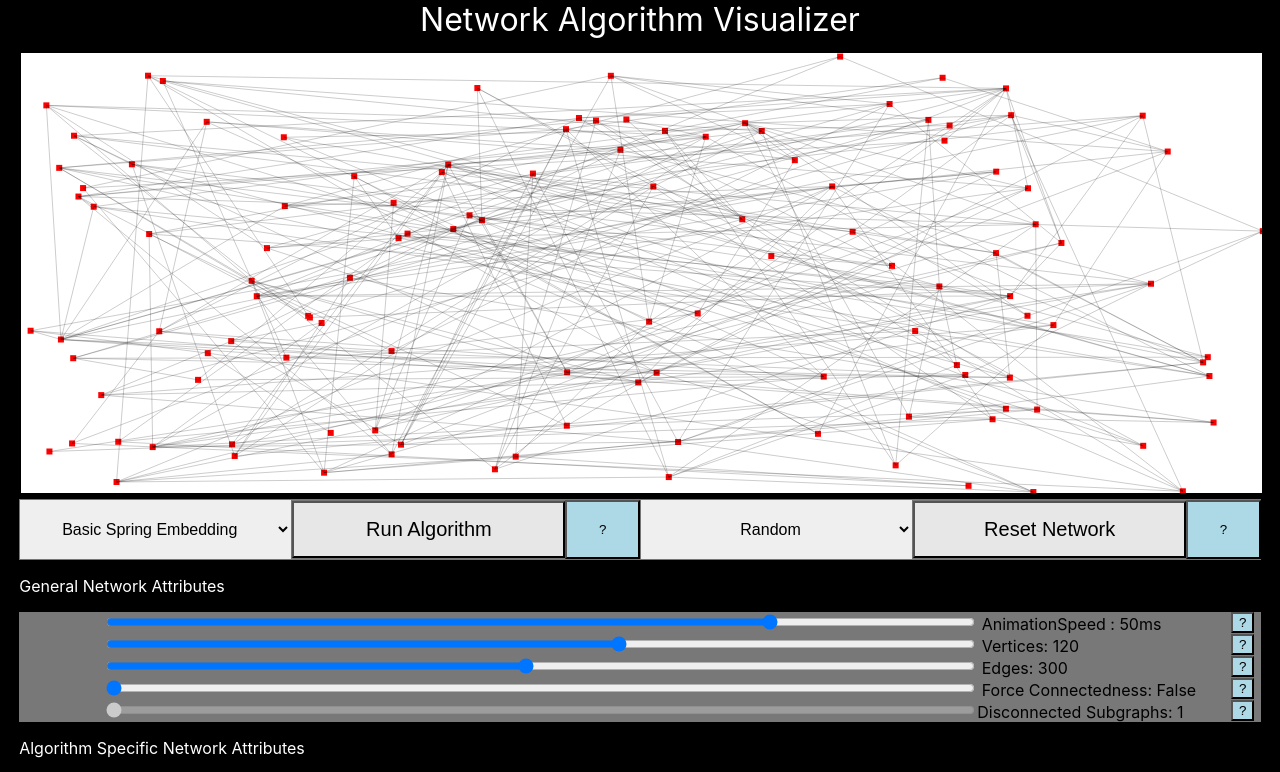
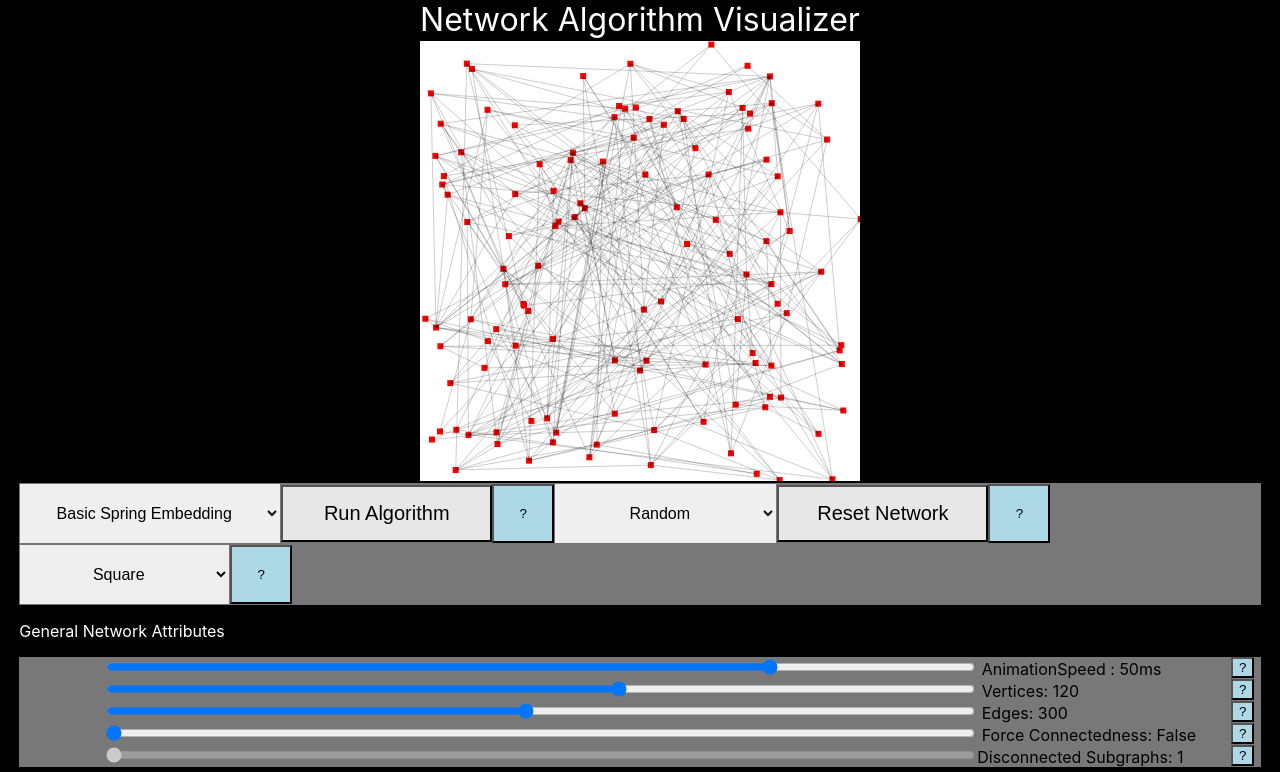
Before and after one commit to alexandreLamarre/Network-Analysis-Visualization, a React (Create React App) app in the folder networks/: page / in a window 1280 px wide. Shown: the top 772 px of the page. Built offline with nearby package versions, Linux system fonts and the light colour scheme.

Commit message:
Network canvases can now have multiple types

```diff
--- a/networks/src/AlgorithmAttributes.js
+++ b/networks/src/AlgorithmAttributes.js
@@ -10,7 +10,7 @@ class AlgorithmAttributes extends React.Component{
     this.state = {
       layout : "spring",
       parentHelp: null,
-      delta: 0.2, //spring
+      delta: 0.1, //spring
       eps : 0.1, //spring
       crep: 1, //spring
       cspring: 2, //spring
@@ -211,14 +211,14 @@ class AlgorithmAttributes extends React.Component{
                   <input className = "slider"
                   type = "range"
                   min = "0"
-                  max = "1"
+                  max = "2"
                   value = {this.state.collision}
                   step = "1"
                   name = "speed" disabled = {this.state.running}
                   onChange = {(event) => this.setCollision(event.target.value)}
                   disabled = {this.state.running}>
                   </input>
-                  <label> Elastic Collision: {this.state.collision === 1? "On": "Off"}</label>
+                  <label> Collision: {this.state.collision ===2? "Orthogonal":this.state.collision === 1? "Elastic": "Inelastic"}</label>
                   <button className = "helpb" onClick = {() => this.setHelp("collision")}> ?</button>
                 </div>
 
--- a/networks/src/Network.css
+++ b/networks/src/Network.css
@@ -1,7 +1,11 @@
 .networkCanvas{
   background-color: #FFFFFF;
+  padding-left: 0;
+  padding-right: 0;
+  margin-left: auto;
+  margin-right: auto;
+  display:block;
   border: #000000 2px solid;
-  margin-top: 1%;
 }
 .network{
 
@@ -19,7 +23,7 @@
 }
 
 .helpbresized{
-  flex-basis: 6%;
+  flex-basis: 5%;
   padding: 20px 20px;
   background-color: lightblue;
 }
@@ -68,7 +72,7 @@
 
 .b{
  margin-top: 0;
- flex-basis: 22%;
+ flex-basis: 17%;
  padding: 15px 32px;
  font-family:'Roboto',sans-serif;
  font-weight:300;
@@ -94,7 +98,7 @@
   margin-top: 0px;
   border-radius: 0px;
   padding: 20px 32px;
-  flex-basis: 22%;
+  flex-basis: 17%;
 }
 
 .selectalgorow{
--- a/networks/src/Network.js
+++ b/networks/src/Network.js
@@ -32,6 +32,7 @@ class NetworkVisualizer extends React.Component{
       disconnected: 1,
       algoType: "spring",
       randomType: "random",
+      layoutType: 0,
     };
 
     this.help = React.createRef();
@@ -39,7 +40,7 @@ class NetworkVisualizer extends React.Component{
   }
 
   componentDidMount(){
-    const w = window.innerWidth * 0.97;
+    const w = window.innerHeight * 0.55;
     const h = window.innerHeight * 0.55;
     this.attribute.current.setState({parentHelp:this.help});
 
@@ -167,6 +168,28 @@ class NetworkVisualizer extends React.Component{
     this.help.current.setOpen(open);
   }
 
+  setLayoutType(v){
+    const value = parseInt(v);
+    this.setState({layoutType:value});
+    if(value === 0){
+      const w =  0.55*window.innerHeight;
+      const h = 0.55*window.innerHeight;
+      this.canvas.current.height = h;
+      this.canvas.current.width = w;
+      const that = this;
+      waitSetLayout(that, w, h);
+    }
+    if(value === 1){
+      const w =  0.97*window.innerWidth;
+      const h = 0.55*window.innerHeight;
+      this.canvas.current.height = h;
+      this.canvas.current.width = w;
+      const that = this;
+      waitSetLayout(that, w, h);
+      this.attribute.current.setState({delta: 0.2})
+    }
+  }
+
   resetNetwork(){
     const [vertices, edges, maxedges] = createRandomNetwork(this.state.width, this.state.height, this.state.numV, this.state.numE, this.state.connected);
 
@@ -179,12 +202,14 @@ class NetworkVisualizer extends React.Component{
             className = "networkCanvas" ref = {this.canvas}>
             </canvas>
             <div className = "selectalgorow">
+
             <select className = "selectalgo" onChange = {(event) => this.setAlgoType(event.target.value)}>
               <option value = "spring"> Basic Spring Embedding </option>
               <option value = "fruchtermanReingold"> FruchtermanReingold </option>
             </select>
             <button className = "b" onClick = {() => this.runAlgorithm()} disabled = {this.state.running}> Run Algorithm </button>
             <button className = "helpbresized" onClick = {() => this.setHelp("algoType")}> ? </button>
+
             <select className = "selectalgo">
               <option value = "random" onChange = {(event) => this.setRandomizedType(event.target.value)}> Random </option>
               <option value = "randomcircle" disabled = {true}> Random Circle </option>
@@ -192,8 +217,17 @@ class NetworkVisualizer extends React.Component{
             </select>
             <button className = "b" disabled = {this.state.running} onClick = {() => this.resetNetwork()}> Reset Network</button>
             <button className = "helpbresized" onClick = {() => this.setHelp("randomType")}>?</button>
+
+            <select className = "selectalgo" onChange = {(event) => this.setLayoutType(event.target.value)}>
+              <option value = "0"> Square </option>
+              <option value = "1"> Stretch to Fit </option>
+            </select>
+            <button className = "helpbresized" onClick = {() => this.setHelp("Layout")}>?</button>
+
             </div>
             <HelpWindow ref = {this.help}></HelpWindow>
+
+
             <p style = {{color: "white"}}> General Network Attributes</p>
             <div className = "sliders">
               <input
@@ -391,3 +425,8 @@ async function waitSetEdges(that,e){
   await that.setState({numE: e});
   that.resetNetwork();
 }
+
+async function waitSetLayout(that,w,h){
+  await that.setState({height: h,width: w});
+  that.resetNetwork();
+}
--- a/networks/src/helpInfoFunctions.js
+++ b/networks/src/helpInfoFunctions.js
@@ -18,8 +18,16 @@ export default function getHelpInfo(attribute){
   if(attribute === "cTemp") [title, details, info] = getHelpCtemp()
   if(attribute === "tempHeuristic") [title, details, info] = getHelpTempHeuristic()
   if(attribute === "collision") [title, details, info] = getHelpCollision()
+  if(attribute === "Layout") [title, details, info] = getHelpLayout()
 
   return [title, info, details, open];
+}
+
+function getHelpLayout(){
+  const t = "Layout Type" ;
+  const i = "Choose whether or not to display the network within a square or a rectangle that stretches to fit the browser window";
+  const d = "None.";
+  return [t,d,i];
 }
 
 function getHelpDisconnected(){
@@ -130,6 +138,6 @@ function getHelpTempHeuristic(){
 function getHelpCollision(){
   const t = "Collision Type";
   const i = "Collision Type affects how particles handle border collisions";
-  const d = "Inelastic means the particles movement and acceleration will be stopped upon collision with the border. Elastic collision means the particle will bounce back from the boundary, preserving the angle of collision."
+  const d = "Inelastic means the particles movement and acceleration will be stopped upon collision with the border. Elastic collision means the particle will bounce back from the boundary, preserving the angle of collision. Orthogonal means upon collision with the border, the remaining force will be projected onto the border of the frame perpendicularly."
   return [t, d,i];
 }
```
